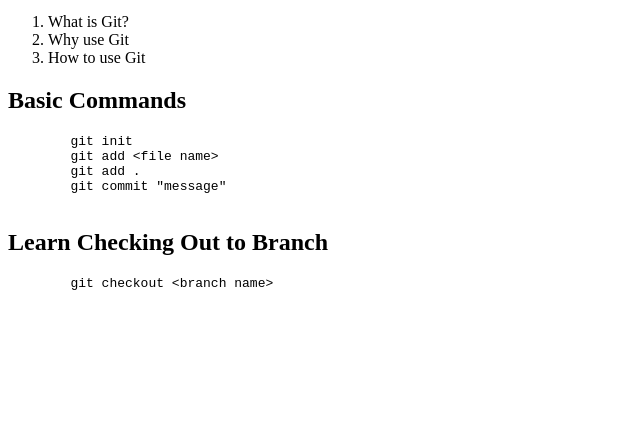
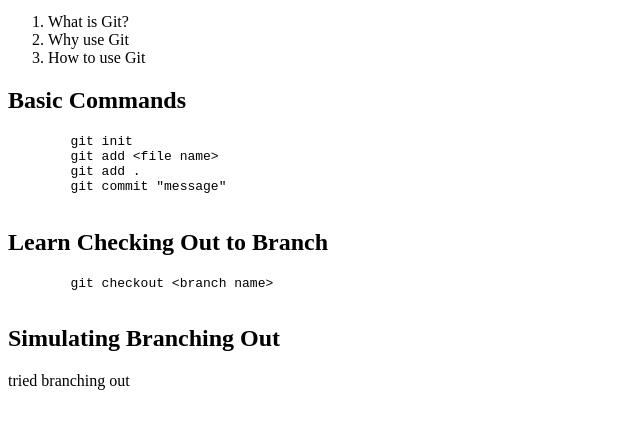
Before and after one commit to Pidot20/git_class, a plain HTML site: page index.html in a window 1280 px wide. Shown: the part 101-530 px from the top of the page, without its empty margins (0-640 px from the left). Drawn offline with Linux system fonts and the light colour scheme.

Commit message:
update main

```diff
--- a/index.html
+++ b/index.html
@@ -30,5 +30,8 @@
     <pre>
         git checkout &lt;branch name&gt;
     </pre>
+
+    <h2>Simulating Branching Out</h2>
+    <p>tried branching out</p>
 </body>
 </html>
```
